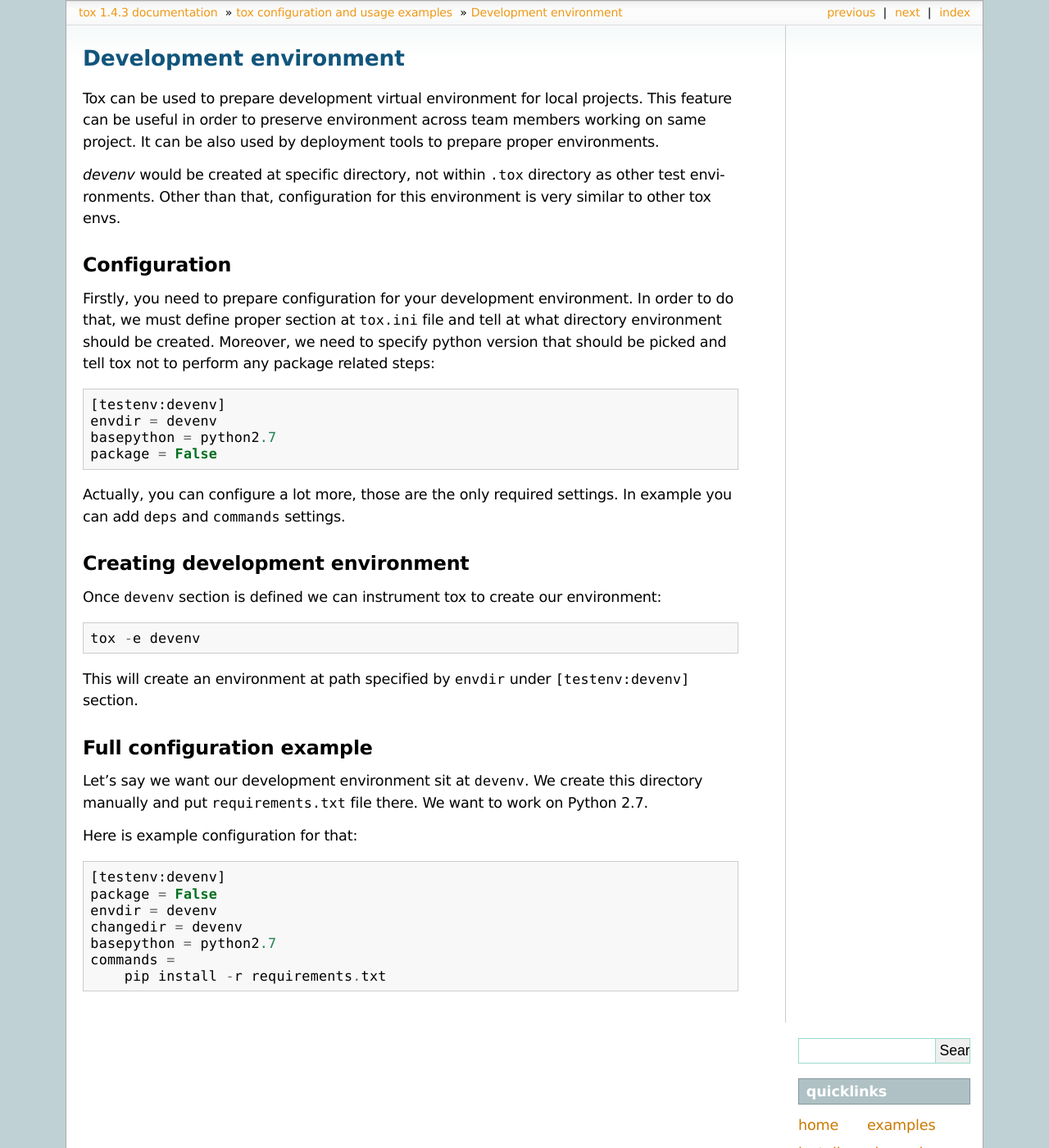
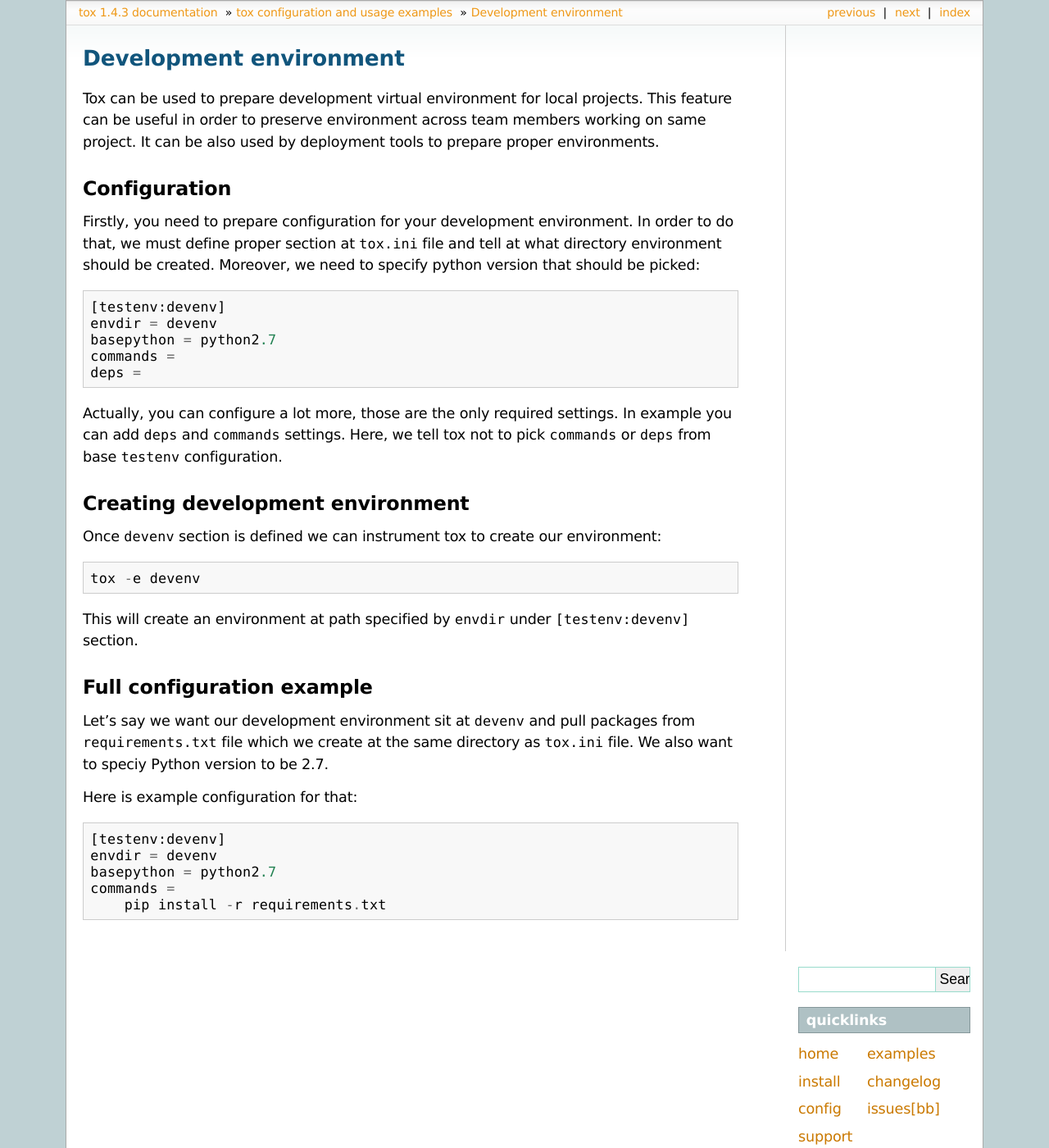
Before and after one commit to msabramo/tox, a Sphinx documentation site: the page built from doc/example/devenv.txt, in a window 1280 px wide and 1400 px high. Shown: the whole window at 82% size. Built offline with Sphinx 7.4.7, drawn with Linux system fonts in a browser that asks for light colours.

Commit message:
Simplified devenv example docs to use only existing interfaces.

```diff
--- a/doc/example/devenv.txt
+++ b/doc/example/devenv.txt
@@ -7,10 +7,6 @@ This feature can be useful in order to preserve environment across team members
 working on same project. It can be also used by deployment tools to prepare
 proper environments.
 
-*devenv* would be created at specific directory, not within ``.tox`` directory
-as other test environments. Other than that, configuration for this environment
-is very similar to other tox envs.
-
 
 Configuration
 -------------
@@ -18,18 +14,18 @@ Configuration
 Firstly, you need to prepare configuration for your development environment. In
 order to do that, we must define proper section at ``tox.ini`` file and tell at
 what directory environment should be created. Moreover, we need to specify
-python version that should be picked and tell tox not to perform any package
-related steps::
+python version that should be picked::
 
     [testenv:devenv]
     envdir = devenv
     basepython = python2.7
-    package = False
+    commands =
+    deps =
 
 
 Actually, you can configure a lot more, those are the only required settings.
-In example you can add ``deps`` and ``commands`` settings.
-
+In example you can add ``deps`` and ``commands`` settings. Here, we tell tox
+not to pick ``commands`` or ``deps`` from base ``testenv`` configuration.
 
 
 Creating development environment
@@ -44,20 +40,17 @@ This will create an environment at path specified by ``envdir`` under
 ``[testenv:devenv]`` section.
 
 
-
 Full configuration example
 --------------------------
 
-Let's say we want our development environment sit at ``devenv``. We create this
-directory manually and put ``requirements.txt`` file there. We want to work on
-Python 2.7.
+Let's say we want our development environment sit at ``devenv`` and pull
+packages from ``requirements.txt`` file which we create at the same directory
+as ``tox.ini`` file. We also want to speciy Python version to be 2.7.
 
 Here is example configuration for that::
 
     [testenv:devenv]
-    package = False
     envdir = devenv
-    changedir = devenv
     basepython = python2.7
     commands =
         pip install -r requirements.txt
```
